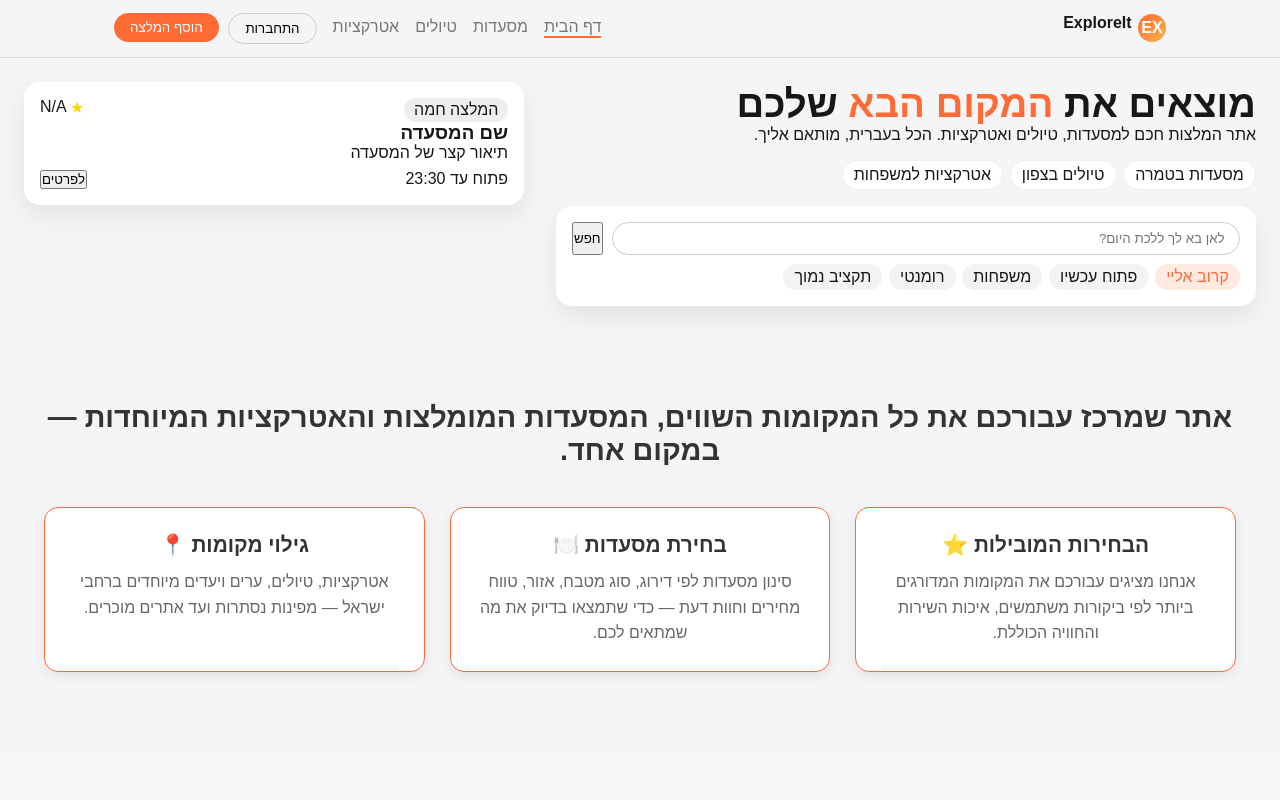
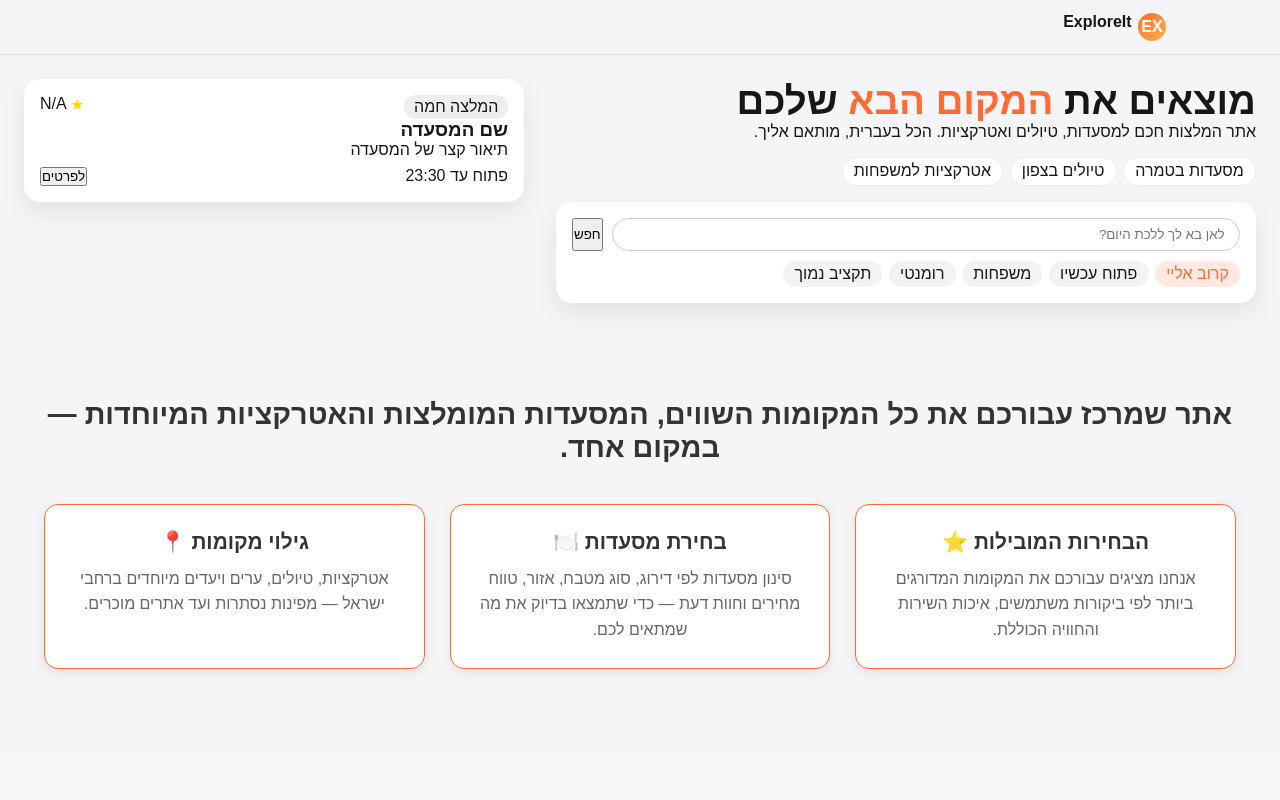
Before and after one commit to majddiab33-design/client, a Next.js app: page / in a window 1280 px wide. Shown: the top 800 px of the page. Built offline with nearby package versions, Linux system fonts and the light colour scheme; no server answers.

Commit message:
Update NavBar.module.css

```diff
--- a/src/app/components/NavBar.module.css
+++ b/src/app/components/NavBar.module.css
@@ -4,7 +4,7 @@
   background: rgba(245, 245, 247, 0.9);
   backdrop-filter: blur(12px);
   border-bottom: 1px solid #ddd;
-  z-index: 1000 ;
+  z-index: 1000;
 }
 
 .nav {
@@ -82,9 +82,7 @@
 }
 
 .mobileMenu {
-  display: flex;
-  align-items: center;
-  gap: 1rem; /* במקום 7rem */
+  display: none;
 }
 
 /* ================= MOBILE ================= */
@@ -100,7 +98,8 @@
 
   @media (max-width: 768px) {
     .mobileMenu {
-    display: flex; /* חשוב */
+      display: flex;
+      /* חשוב */
       position: absolute;
       top: 60px;
       left: 0;
```
Lines whose indentation alone changed are shown as unchanged.
